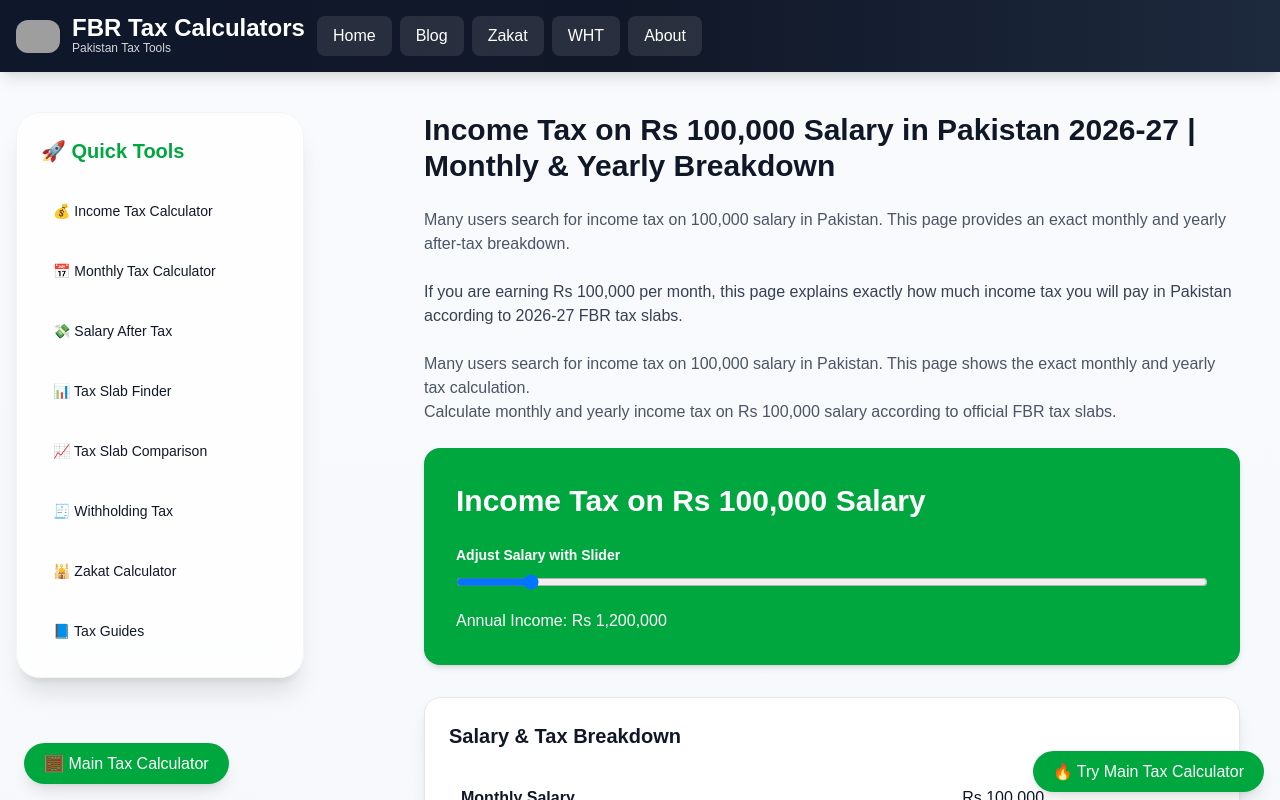
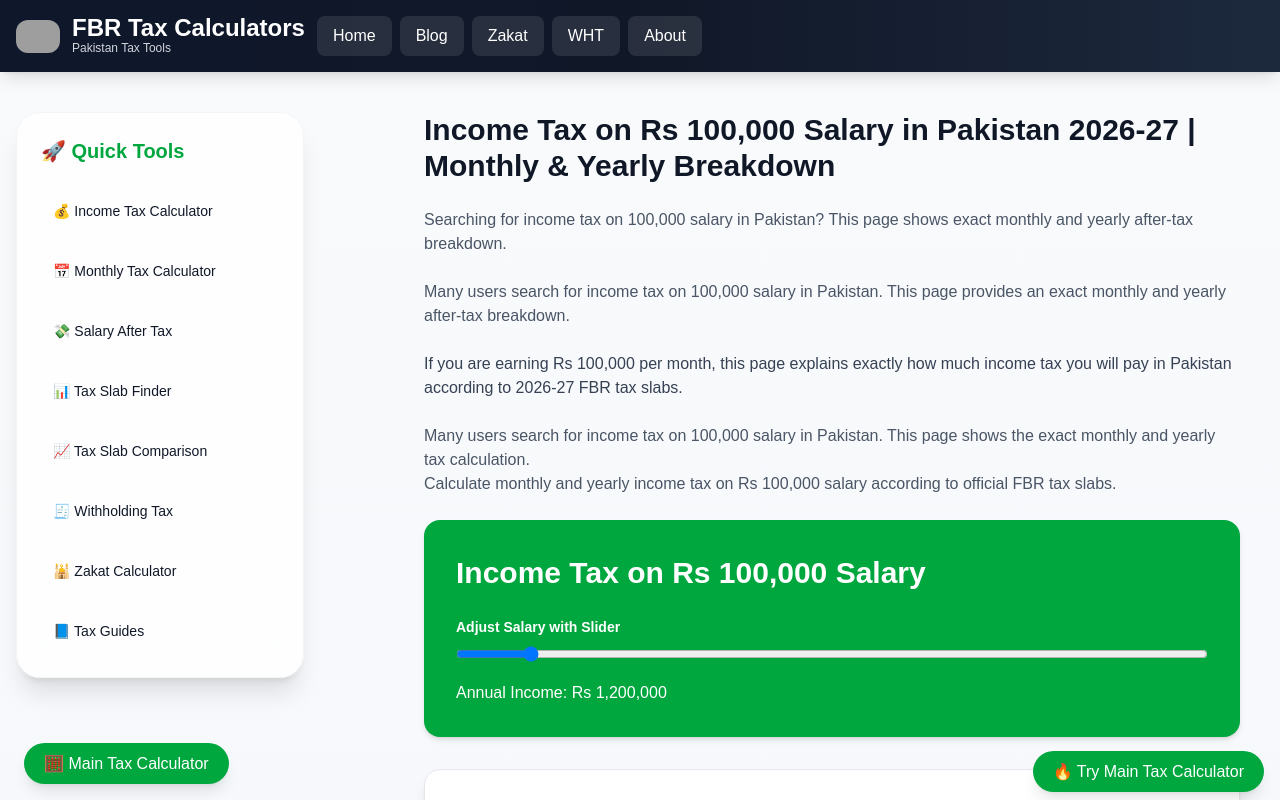
Before and after one commit to muhammadobaid1986/fbrtaxcalculators, a Next.js app: page /salary/100000 in a window 1280 px wide. Shown: the top 800 px of the page. Built offline with nearby package versions, Linux system fonts and the light colour scheme; grey boxes are pictures that could not be loaded.

Commit message:
Strengthened keyword authority across core pages

```diff
--- a/app/page.tsx
+++ b/app/page.tsx
@@ -139,6 +139,10 @@ const seconds = now ? now.getSeconds() : 0;
     <h1 className="text-2xl md:text-4xl font-bold">
  FBR Tax Calculator Pakistan 2026-27 | Income & Salary Tax Slabs
 </h1>
+<p className="mt-4 text-gray-700 text-lg">
+  Our FBR tax calculator in Pakistan helps you calculate income tax,
+  salary tax, and take-home pay using official 2026-27 tax slabs.
+</p>
 
 <p className="mt-4 text-gray-700 text-lg">
   Use our FBR tax calculator in Pakistan to calculate income tax on your monthly salary instantly.
--- a/app/salary/[salary]/page.tsx
+++ b/app/salary/[salary]/page.tsx
@@ -40,6 +40,11 @@ export default async function Page({ params }: any) {
       <h1 className="text-3xl font-bold mb-6">
   Income Tax on Rs {monthlySalary.toLocaleString()} Salary in Pakistan 2026-27 | Monthly & Yearly Breakdown
 </h1>
+
+<p className="text-gray-600 mb-6">
+  Searching for income tax on {monthlySalary.toLocaleString()} salary in Pakistan?
+  This page shows exact monthly and yearly after-tax breakdown.
+</p>
 
 <p className="text-gray-600 mb-6">
   Many users search for income tax on {monthlySalary.toLocaleString()} salary in Pakistan.
--- a/app/tax-slab-comparison-pakistan/page.tsx
+++ b/app/tax-slab-comparison-pakistan/page.tsx
@@ -18,7 +18,7 @@ export default function TaxComparison() {
       </h1>
 
       <p className="text-gray-600 mb-6">
-  Compare Pakistan income tax slabs from 2021 to 2027 using official FBR data.
+  Compare Pakistan income tax slabs from 2021 to 2027 and see how FBR rates changed over time.
 </p>
 
       {years.map((year) => (
```
